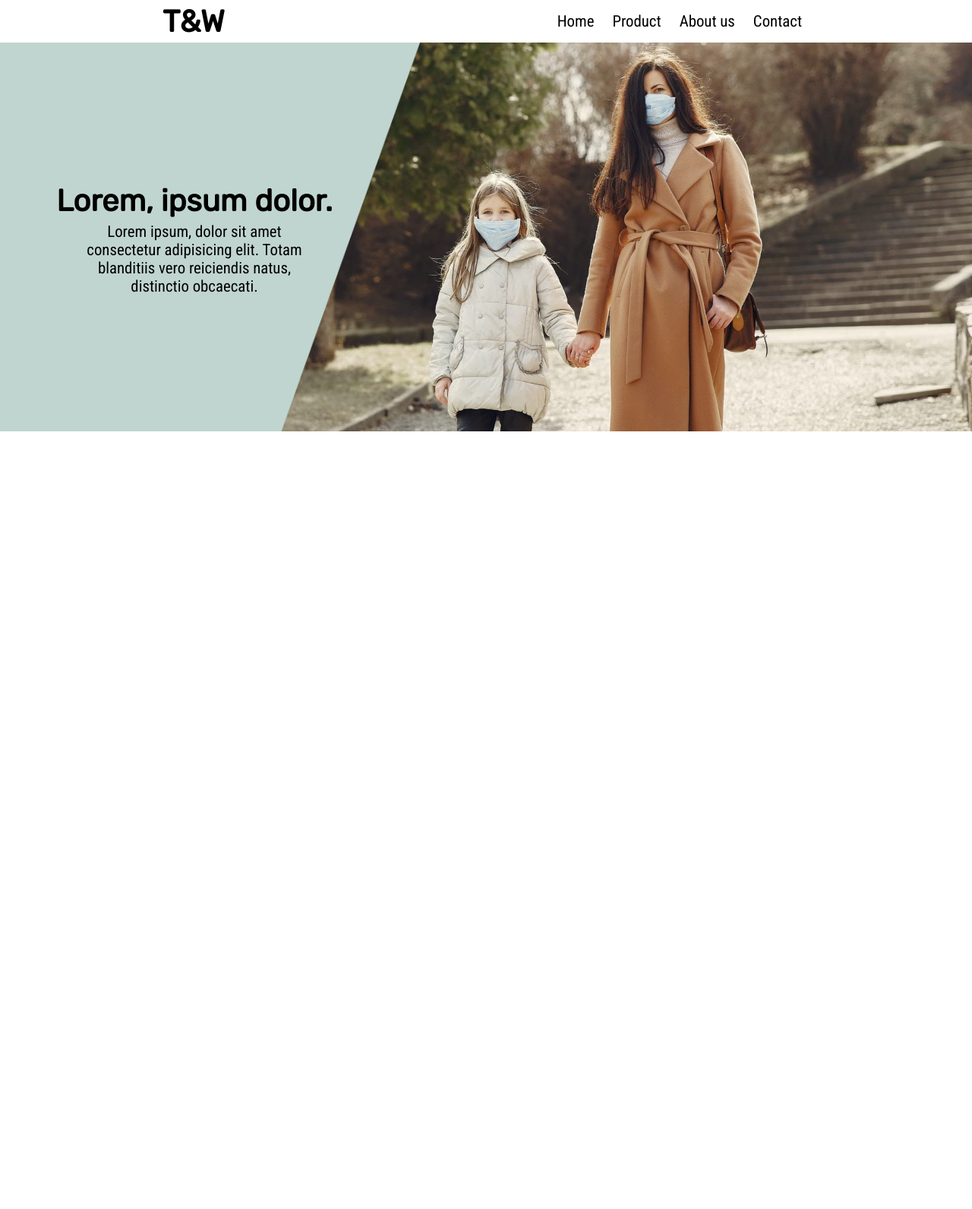
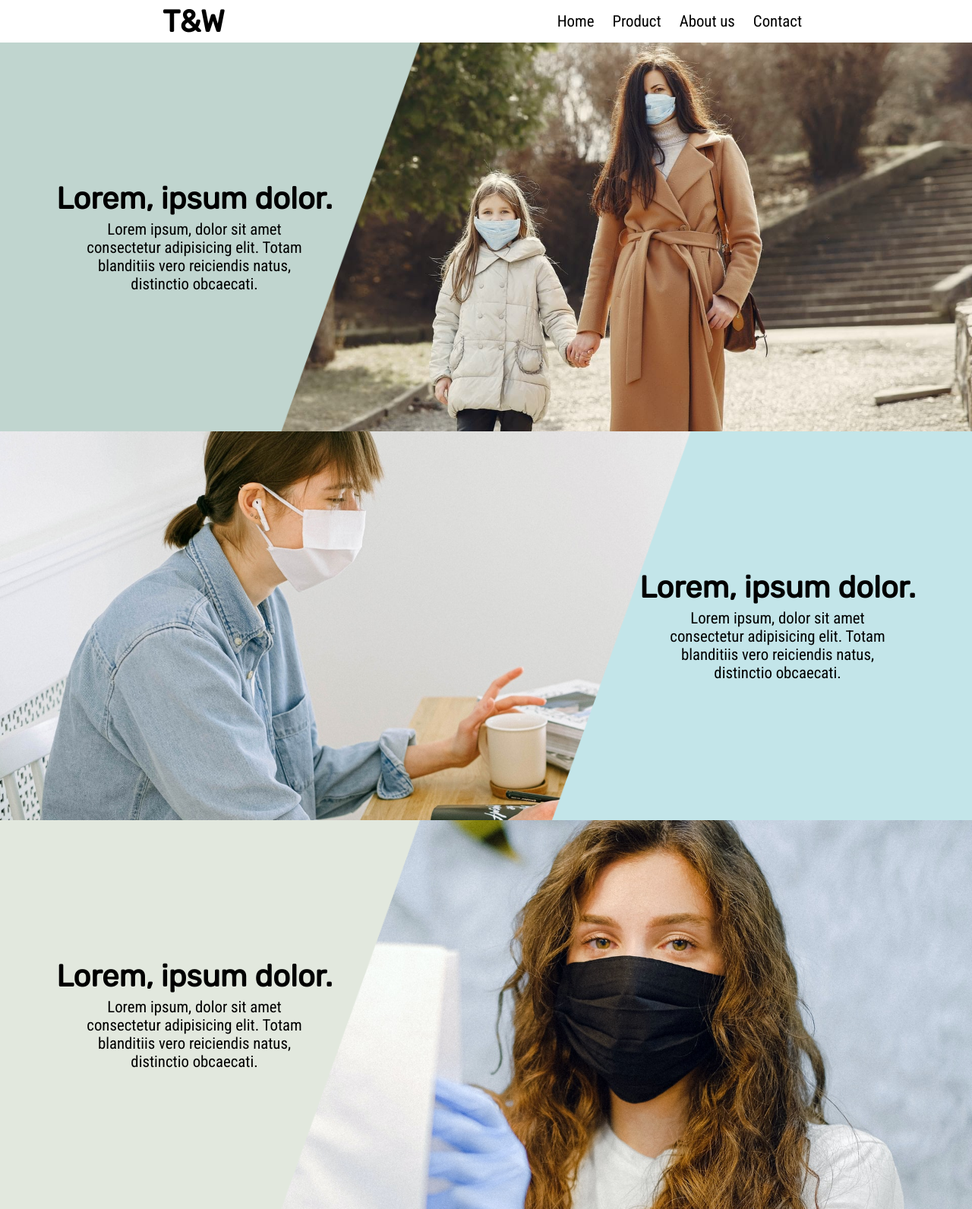
Before and after one commit to bekkos/ADTS1600-Web, a plain HTML site: page index.html in a window 1280 px wide. Shown: the whole page at 76% size. Before the commit the page ends 856 px from the top, so only its background shows below. Drawn offline with nearby package versions, Linux system fonts and the light colour scheme.

Commit message:
Filoppdateringer

```diff
--- a/css/index.css
+++ b/css/index.css
@@ -8,6 +8,26 @@ All css som er spesifikk til forsiden skal ligge her.
 Strekker en wrapper rundt alt av innhold på forsiden
 slik at vi kan enkelt resize alt på engang om ønskelig.
 */
+
+body {
+    overflow-x: hidden;
+}
+
+/*
+
+*/
+
+.title-font {
+    font-family: 'Rubik', sans-serif;
+    font-size: 2.5em;
+}
+
+.pg-font {
+    font-family: 'Roboto Condensed', sans-serif;
+    font-size: 1.3em;
+}
+
+
 .main-wrapper {
     width: 100%;
     height: 100%;
@@ -19,11 +39,12 @@ slik at vi kan enkelt resize alt på engang om ønskelig.
     background-position: 90% 30%;
     background-repeat: no-repeat;
     background-size: cover;
-    background-image: url('../img/fp-image.jpg');
     display: flex;
-    justify-content: center;
+    justify-content: space-between;
     align-items: center;
 }
+
+
 
 .fp-image-foreground {
     width: 100%;
@@ -31,31 +52,30 @@ slik at vi kan enkelt resize alt på engang om ønskelig.
     background-position: left;
     background-repeat: no-repeat;
     background-size: contain;
-    background-image: url('../img/fp-block.png');
     display: flex;
     align-items: center;
+}
+
+.flipped {
+    background-position: right !important;
+    float: right !important;
+    width: 100%;
+    justify-content: flex-end;
 }
 
 .fp-image-forground-content {
     width: 40%;
     height: 30%;
+    text-align: center;
     display: flex;
     justify-content: center;
-    align-items: flex-end;
+    align-items: center;
     flex-wrap: wrap;
 }
 
-.fp-image-forground-content h3 {
-    font-family: 'Rubik', sans-serif;
-    font-size: 2.5em;
-    text-align: center;
-}
 
 .fp-image-forground-content p {
-    font-family: 'Roboto Condensed', sans-serif;
-    font-size: 1.3em;
     padding: 0 20%;
-    text-align: center;
 }
 
 
@@ -68,22 +88,22 @@ slik at vi kan enkelt resize alt på engang om ønskelig.
 
 /* Tablets */
 @media (max-width: 769px) {
-    .fp-image-forground-content h3 {
+    .title-font {
         font-size: 1.2em !important;
     }
 
-    .fp-image-forground-content p {
+    .pg-font {
         font-size: 0.7em !important;
     }
 }
 
 /* Små dataskjermer */
 @media (max-width: 1054px) {
-    .fp-image-forground-content h3 {
+    .title-font {
         font-size: 1.8em;
     }
 
-    .fp-image-forground-content p {
+    .pg-font {
         font-size: 1em;
     }
 }
--- a/index.html
+++ b/index.html
@@ -26,22 +26,63 @@
     <section class="main-wrapper">
 
         <!-- Første del av fremsiden, denne inneholder bakgrunnsbildet. -->
-        <section class="fp-image-background">
+        <section class="fp-image-background" style="background-image: url('./img/fp-image.jpg');">
             <!-- Denne inneholder forgrunnsbildet, altså den blå grafikken. -->
-            <section class="fp-image-foreground animate__animated animate__slideInLeft">
+            <section class="fp-image-foreground animate__animated animate__slideInLeft" style="background-image: url('./img/fp-block.png');">
                 <!--
                     Her er teksten innkapsulert i en box for å forsikre at den ikke
                     vises uten for den blå grafikken.
                 -->
                 <section class="fp-image-forground-content">
-                    <h3>Lorem, ipsum dolor.</h3>
-                    <p>Lorem ipsum, dolor sit amet consectetur adipisicing elit. Totam blanditiis vero reiciendis natus, distinctio obcaecati.</p>
+                    <h3 class="title-font">Lorem, ipsum dolor.</h3>
+                    <p class="pg-font">Lorem ipsum, dolor sit amet consectetur adipisicing elit. Totam blanditiis vero reiciendis natus, distinctio obcaecati.</p>
                 </section>
 
             </section>
 
         </section>
 
+
+
+
+        <!-- Første del av fremsiden, denne inneholder bakgrunnsbildet. -->
+        <section class="fp-image-background" style="background-image: url('./img/fp-image2.jpg');">
+            <!-- Denne inneholder forgrunnsbildet, altså den blå grafikken. -->
+            <section class="fp-image-foreground flipped animate__animated animate__slideInRight" style="background-image: url('./img/fp-block-flipped2.png');">
+                <!--
+                    Her er teksten innkapsulert i en box for å forsikre at den ikke
+                    vises uten for den blå grafikken.
+                -->
+                <section class="fp-image-forground-content flipped">
+                    <h3 class="title-font">Lorem, ipsum dolor.</h3>
+                    <p class="pg-font">Lorem ipsum, dolor sit amet consectetur adipisicing elit. Totam blanditiis vero reiciendis natus, distinctio obcaecati.</p>
+                </section>
+
+            </section>
+
+        </section>
+
+
+
+        <!-- Første del av fremsiden, denne inneholder bakgrunnsbildet. -->
+        <section class="fp-image-background" style="background-image: url('./img/fp-image3.jpg');">
+            <!-- Denne inneholder forgrunnsbildet, altså den blå grafikken. -->
+            <section class="fp-image-foreground animate__animated animate__slideInLeft" style="background-image: url('./img/fp-block2.png');">
+                <!--
+                    Her er teksten innkapsulert i en box for å forsikre at den ikke
+                    vises uten for den blå grafikken.
+                -->
+                <section class="fp-image-forground-content">
+                    <h3 class="title-font">Lorem, ipsum dolor.</h3>
+                    <p class="pg-font">Lorem ipsum, dolor sit amet consectetur adipisicing elit. Totam blanditiis vero reiciendis natus, distinctio obcaecati.</p>
+                </section>
+
+            </section>
+
+        </section>
+
+
+
     </section>
 
 </body>
```
Also changed, not shown: img/fp-block-flipped.png (added), img/fp-block-flipped2.png (added), img/fp-block2.png (added), img/fp-image2.jpg (added), img/fp-image3.jpg (added).
